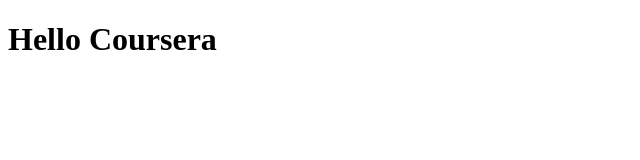
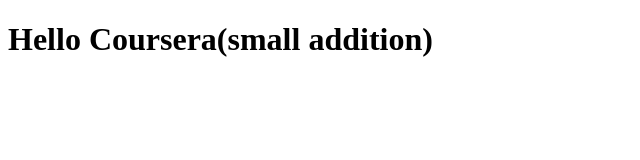
Before and after one commit to T0REZHAN/coursera, a plain HTML site: page site/index.html in a window 1280 px wide. Shown: the whole page, without its empty margins (0-640 px from the left). Drawn offline with Linux system fonts and the light colour scheme.

Commit message:
Small add to our page content

```diff
--- a/site/index.html
+++ b/site/index.html
@@ -6,6 +6,6 @@
 	<title>Hello Coursera!</title>
 </head>
 <body>
-<h1>Hello Coursera</h1>
+<h1>Hello Coursera(small addition)</h1>
 </body>
 </html>
```
